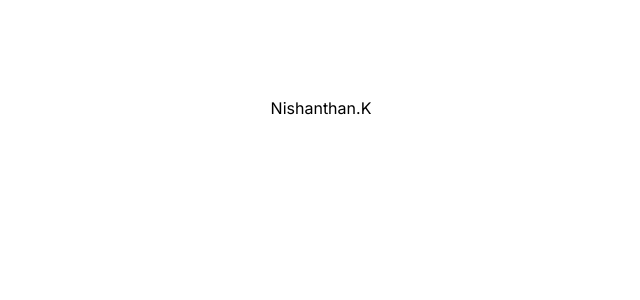
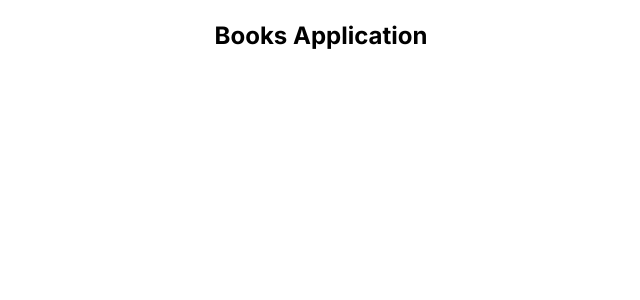
Before and after one commit to ks-nishan/books-app, a Next.js app: page / in a window 1280 px wide. Shown: the top 300 px of the page, without its empty margins (319-959 px from the left). Built offline with nearby package versions, Linux system fonts and the light colour scheme.

Commit message:
feature: Base title added to the top of the page

```diff
--- a/app/page.tsx
+++ b/app/page.tsx
@@ -2,8 +2,10 @@ import Image from "next/image";
 
 export default function Home() {
   return (
-    <main className="flex min-h-screen flex-col items-center justify-between p-24">
-      <p>Nishanthan.K</p>
+    <main className="md:max-3w-xl sm:max-w-2xl mx-auto mt-4">
+      <div className="text-center my-5 flex flex-col gap-4">
+        <h2 className="text-2xl font-bold">Books Application</h2>
+      </div>
     </main>
   );
 }
```
